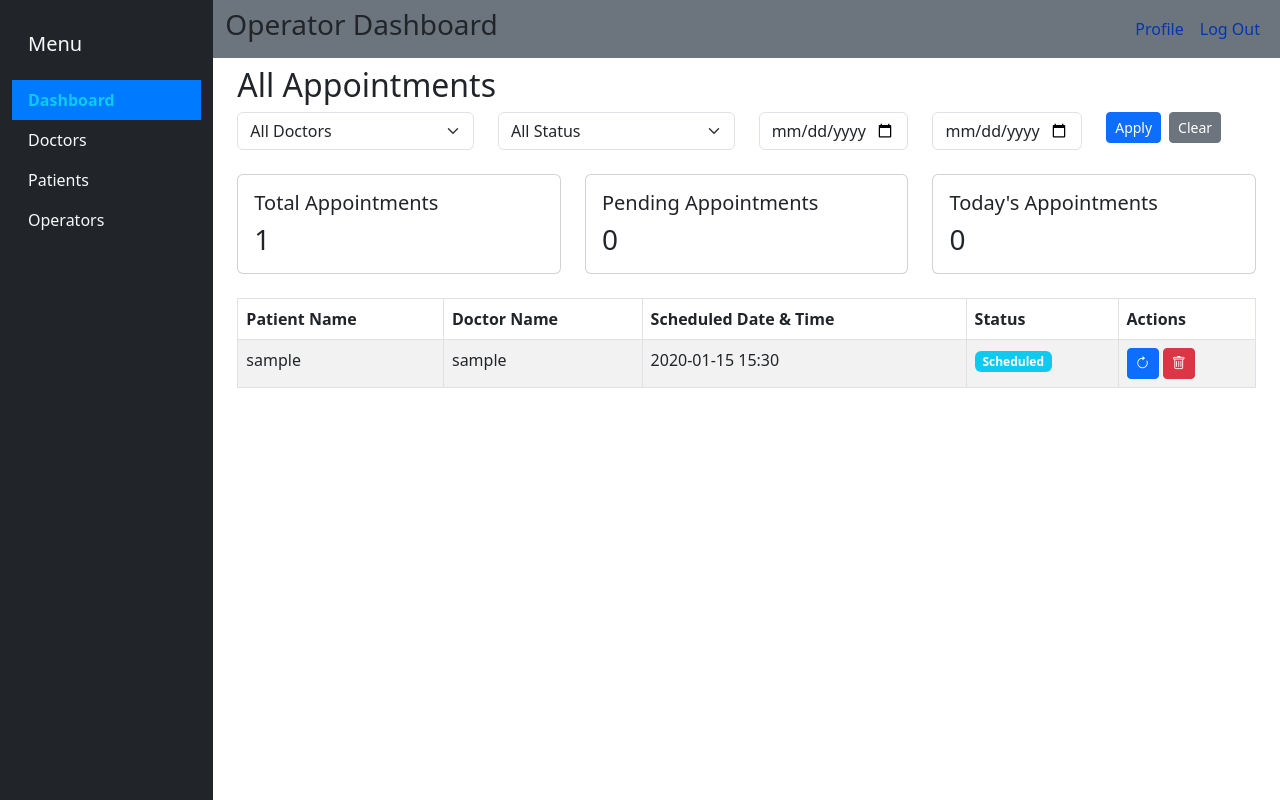
After one commit to Pulsencode/DocuClinic, a Django app: page /accounts/operator/dashboard/ in a window 1280 px wide. The commit adds this page. Run offline with Django 5.2, Linux system fonts and the light colour scheme; tables that the repository leaves empty hold one stand-in row (values such as "Sample post"); some libraries are stand-ins or nearby versions.

Commit message:
Operator dashboard

```diff
--- /dev/null
+++ b/accounts/templates/operators/operator_dashboard.html
@@ -0,0 +1,206 @@
+{% extends "authenticated_base.html" %}
+{% block title %}
+    Operator Dashboard - Appointments
+{% endblock title %}
+
+{% block content %}
+<div class="container mt-2">
+    <h2 class="mb-2">All Appointments</h2>
+
+    <!-- Filters Row -->
+       <!-- Filters Row -->
+       <div class="row mb-4">
+        <div class="col-md-3">
+            <select name="doctor" class="form-select" id="doctorFilter">
+                <option value="">All Doctors</option>
+                {% for doctor in doctors %}
+                <option value="{{ doctor.id }}" {% if selected_doctor == doctor.id|stringformat:"s" %}selected{% endif %}>
+                    {{ doctor.username }}
+                </option>
+                {% endfor %}
+            </select>
+        </div>
+        <div class="col-md-3">
+            <select name="status" class="form-select" id="statusFilter">
+                <option value="">All Status</option>
+                {% for status_value, status_label in status_choices %}
+                <option value="{{ status_value }}" {% if selected_status == status_value %}selected{% endif %}>
+                    {{ status_label }}
+                </option>
+                {% endfor %}
+            </select>
+        </div>
+        <div class="col-md-2">
+            <input type="date" name="date_from" value="{{ selected_date_from }}" class="form-control" id="dateFrom">
+        </div>
+        <div class="col-md-2">
+            <input type="date" name="date_to" value="{{ selected_date_to }}" class="form-control" id="dateTo">
+        </div>
+        <div class="col-md-2">
+            <div class="d-flex gap-2">
+                <button onclick="applyFilters()" class="btn btn-primary btn-sm">Apply</button>
+                <button onclick="clearFilters()" class="btn btn-secondary btn-sm">Clear</button>
+            </div>
+        </div>
+    </div>
+
+    <!-- Stats Cards Row -->
+    <div class="row mb-4">
+        <div class="col-md-4">
+            <div class="card">
+                <div class="card-body">
+                    <h5 class="card-title">Total Appointments</h5>
+                    <p class="card-text h3">{{ total_appointments }}</p>
+                </div>
+            </div>
+        </div>
+        <div class="col-md-4">
+            <div class="card">
+                <div class="card-body">
+                    <h5 class="card-title">Pending Appointments</h5>
+                    <p class="card-text h3">{{ pending_appointments }}</p>
+                </div>
+            </div>
+        </div>
+        <div class="col-md-4">
+            <div class="card">
+                <div class="card-body">
+                    <h5 class="card-title">Today's Appointments</h5>
+                    <p class="card-text h3">{{ today_appointments }}</p>
+                </div>
+            </div>
+        </div>
+    </div>
+
+    {% if not appointments %}
+        <div class="alert alert-info text-center" role="alert">No Appointments Found!</div>
+    {% else %}
+        <!-- Appointments Table -->
+        <table class="table table-bordered table-striped table-hover">
+            <thead>
+                <tr>
+                    <th scope="col">Patient Name</th>
+                    <th scope="col">Doctor Name</th>
+                    <th scope="col">Scheduled Date & Time</th>
+                    <th scope="col">Status</th>
+                    <th scope="col">Actions</th>
+                </tr>
+            </thead>
+            <tbody>
+                {% for appointment in appointments %}
+                    <tr>
+                        <td>{{ appointment.patient.username }}</td>
+                        <td>{{ appointment.doctor.username }}</td>
+                        <td>{{ appointment.appointment_datetime|date:"Y-m-d H:i" }}</td>
+                        <td>
+                            <span class="badge {% if appointment.status == 'Scheduled' %} bg-info {% elif appointment.status == 'Pending' %} bg-warning {% elif appointment.status == 'Completed' %} bg-success {% elif appointment.status == 'Cancelled' %} bg-danger {% endif %}">
+                                {{ appointment.status }}
+                            </span>
+                        </td>
+                        <td>
+                            <button type="button" class="btn btn-sm btn-primary" data-bs-toggle="modal" data-bs-target="#updateModal{{ appointment.pk }}">
+                                <i class="bi bi-arrow-clockwise"></i>
+                            </button>
+                            <button type="button" class="btn btn-sm btn-danger" data-bs-toggle="modal" data-bs-target="#deleteModal{{ appointment.pk }}">
+                                <i class="bi bi-trash"></i>
+                            </button>
+
+                            <!-- Update Modal -->
+                            <div class="modal fade" id="updateModal{{ appointment.pk }}" tabindex="-1">
+                                <div class="modal-dialog">
+                                    <div class="modal-content">
+                                        <div class="modal-header">
+                                            <h5 class="modal-title">Update Appointment Status</h5>
+                                            <button type="button" class="btn-close" data-bs-dismiss="modal"></button>
+                                        </div>
+                                        <div class="modal-body">
+                                            <form method="post" action="{% url 'appointment_update' appointment.pk %}">
+                                                {% csrf_token %}
+                                                <div class="form-group mb-3">
+                                                    <label for="status{{ appointment.pk }}" class="form-label">Select New Status</label>
+                                                    <select id="status{{ appointment.pk }}" name="status" class="form-select">
+                                                        {% for status_value, status_label in status_choices %}
+                                                        <option value="{{ status_value }}" {% if appointment.status == status_value %}selected{% endif %}>
+                                                            {{ status_label }}
+                                                        </option>
+                                                        {% endfor %}
+                                                    </select>
+                                                </div>
+                                                <button type="submit" class="btn btn-success">Save Changes</button>
+                                            </form>
+                                        </div>
+                                    </div>
+                                </div>
+                            </div>
+
+                            <!-- Delete Modal -->
+                            <div class="modal fade" id="deleteModal{{ appointment.pk }}" tabindex="-1">
+                                <div class="modal-dialog">
+                                    <div class="modal-content">
+                                        <div class="modal-header">
+                                            <h5 class="modal-title">Confirm Deletion</h5>
+                                            <button type="button" class="btn-close" data-bs-dismiss="modal"></button>
+                                        </div>
+                                        <div class="modal-body">
+                                            Are you sure you want to remove this appointment?
+                                        </div>
+                                        <div class="modal-footer">
+                                            <form method="post" action="{% url 'appointment_delete' appointment.pk %}">
+                                                {% csrf_token %}
+                                                <button type="button" class="btn btn-secondary" data-bs-dismiss="modal">Cancel</button>
+                                                <button type="submit" class="btn btn-danger">Remove</button>
+                                            </form>
+                                        </div>
+                                    </div>
+                                </div>
+                            </div>
+                        </td>
+                    </tr>
+                {% endfor %}
+            </tbody>
+        </table>
+    {% endif %}
+</div>
+
+<!-- JavaScript for handling filters -->
+<script>
+    <!-- Updated JavaScript for handling filters -->
+    // Function to clear all filters and reload page
+    function clearFilters() {
+        // Clear all form fields
+        document.getElementById('doctorFilter').value = '';
+        document.getElementById('statusFilter').value = '';
+        document.getElementById('dateFrom').value = '';
+        document.getElementById('dateTo').value = '';
+
+        // Redirect to base URL without parameters
+        window.location.href = window.location.pathname;
+    }
+
+    function applyFilters() {
+        const doctor = document.getElementById('doctorFilter').value;
+        const status = document.getElementById('statusFilter').value;
+        const dateFrom = document.getElementById('dateFrom').value;
+        const dateTo = document.getElementById('dateTo').value;
+
+        // Only add parameters if they have values
+        const params = new URLSearchParams();
+        if (doctor) params.append('doctor', doctor);
+        if (status) params.append('status', status);
+        if (dateFrom) params.append('date_from', dateFrom);
+        if (dateTo) params.append('date_to', dateTo);
+
+        // Redirect with parameters only if there are any
+        const queryString = params.toString();
+        window.location.href = window.location.pathname + (queryString ? `?${queryString}` : '');
+    }
+
+    // Clear filters on page reload if "clear_filters" parameter is present
+    document.addEventListener('DOMContentLoaded', function() {
+        if (window.location.href.includes('?clear_filters')) {
+            window.location.href = window.location.pathname;
+        }
+    });
+
+</script>
+{% endblock content %}
--- a/accounts/urls.py
+++ b/accounts/urls.py
@@ -20,7 +20,7 @@ urlpatterns = [
         views.DoctorDeleteView.as_view(),
         name="doctor_delete",
     ),
-    path("doctor/dashboard/", views.DoctorDashboardView.as_view(), name="dashboard"),
+    path("doctor/dashboard/", views.DoctorDashboardView.as_view(), name="doctor_dashboard"),
     # APPOINMENTS
     path(
         "appointment/create/",
@@ -57,4 +57,5 @@ urlpatterns = [
         views.OperatorDeleteView.as_view(),
         name="operator_delete",
     ),
+    path("operator/dashboard/", views.OperatorDashboardView.as_view(), name="operator_dashboard"),
 ]
--- a/accounts/views.py
+++ b/accounts/views.py
@@ -12,6 +12,8 @@ from django.views.generic import (
 )
 from .models import Doctor, Appointment, Patient, Operator
 from .forms import DoctorForm, AppointmentForm, OperatorForm
+from django.utils import timezone
+from datetime import datetime
 
 
 class SignUpView(CreateView):
@@ -115,7 +117,7 @@ class DoctorDashboardView(ListView):
     def get_queryset(self):
         # Show only appointments related to the logged-in doctor
         return Appointment.objects.filter(doctor=self.request.user).order_by(
-            "appointment_datetime"
+            "-appointment_datetime"
         )
 
     def get_context_data(self, **kwargs):
@@ -148,21 +150,41 @@ class AppointmentUpdateView(UpdateView):
     model = Appointment
     fields = ["status"]  # Only the status field should be editable
     template_name = "doctors/appointment_update_form.html"
-    success_url = reverse_lazy("dashboard")
 
     def get_queryset(self):
-        # Limit to appointments belonging to the logged-in doctor
-        return Appointment.objects.filter(doctor=self.request.user)
+        user = self.request.user
+        # Check if the user is a doctor or an operator
+        if hasattr(user, 'operator'):
+            return Appointment.objects.all()  # Operators can update any appointment
+        elif hasattr(user, 'doctor'):
+            return Appointment.objects.filter(doctor=user)  # Doctors can only update their own appointments
+        else:
+            return Appointment.objects.none()
+
+    def get_success_url(self):
+        user = self.request.user
+        # Redirect to the appropriate dashboard based on the user's role
+        if hasattr(user, 'operator'):
+            return reverse_lazy('operator_dashboard')  # Redirect to operator dashboard
+        else:
+            return reverse_lazy("doctor_dashboard")  # Redirect to doctor/dashboard
 
 
 class AppointmentDeleteView(DeleteView):
     model = Appointment
     template_name = "patients/appointment_confirm_delete.html"  # Optional: You can create a confirmation template
-    success_url = reverse_lazy("dashboard")
 
     def delete(self, request, *args, **kwargs):
         messages.success(request, "Appointment removed successfully!")
         return super().delete(request, *args, **kwargs)
+
+    def get_success_url(self):
+        user = self.request.user
+        # Redirect to the appropriate dashboard based on the user's role
+        if hasattr(user, 'operator'):
+            return reverse_lazy('operator_dashboard')  # Redirect to operator dashboard
+        else:
+            return reverse_lazy("doctor_dashboard")
 
 
 class OperatorListView(LoginRequiredMixin, UserPassesTestMixin, ListView):
@@ -263,3 +285,72 @@ class OperatorDeleteView(LoginRequiredMixin, UserPassesTestMixin, DeleteView):
     def delete(self, request, *args, **kwargs):
         messages.success(request, "Operator successfully deleted.")
         return super().delete(request, *args, **kwargs)
+
+
+class OperatorDashboardView(ListView):
+    model = Appointment
+    template_name = "operators/operator_dashboard.html"
+    context_object_name = "appointments"
+    paginate_by = 10  # Pagination for better performance
+
+    def get_queryset(self):
+        queryset = (
+            Appointment.objects.all()
+            .select_related("doctor", "patient")
+            .order_by("-appointment_datetime")
+        )
+
+        # Get filter parameters from GET request
+        doctor_id = self.request.GET.get("doctor")
+        status = self.request.GET.get("status")
+        date_from = self.request.GET.get("date_from")
+        date_to = self.request.GET.get("date_to")
+
+        # Apply filters
+        # if 'clear_filters' in self.request.GET:
+        #     return queryset.order_by('appointment_datetime')
+        if doctor_id:
+            queryset = queryset.filter(doctor_id=doctor_id)
+        if status:
+            queryset = queryset.filter(status=status)
+        if date_from:
+            try:
+                date_from = datetime.strptime(date_from, "%Y-%m-%d")
+                queryset = queryset.filter(appointment_datetime__date__gte=date_from)
+            except ValueError:
+                pass
+        if date_to:
+            try:
+                date_to = datetime.strptime(date_to, "%Y-%m-%d")
+                queryset = queryset.filter(appointment_datetime__date__lte=date_to)
+            except ValueError:
+                pass
+
+        return queryset
+
+    def get_context_data(self, **kwargs):
+        context = super().get_context_data(**kwargs)
+        context["page_title"] = "Operator Dashboard"
+
+        # Add filter options to context
+        context["doctors"] = Doctor.objects.all().order_by("username")
+        context["status_choices"] = Appointment.STATUS_CHOICES
+
+        # Preserve filter values in context
+        context["selected_doctor"] = self.request.GET.get("doctor", "")
+        context["selected_status"] = self.request.GET.get("status", "")
+        context["selected_date_from"] = self.request.GET.get("date_from", "")
+        context["selected_date_to"] = self.request.GET.get("date_to", "")
+
+        # Add summary statistics
+        context["total_appointments"] = self.get_queryset().count()
+        context["pending_appointments"] = (
+            self.get_queryset().filter(status="Pending").count()
+        )
+        context["today_appointments"] = (
+            self.get_queryset()
+            .filter(appointment_datetime__date=timezone.now().date())
+            .count()
+        )
+
+        return context
--- a/templates/authenticated_base.html
+++ b/templates/authenticated_base.html
@@ -37,7 +37,7 @@
                         <h4 class="sidebar-title text-light">Menu</h4>
                         <ul class="nav flex-column">
                             <li class="nav-item">
-                                <a class="nav-link active text-info" href="{% url 'dashboard' %}">Dashboard</a>
+                                <a class="nav-link active text-info" href="{% url 'doctor_dashboard' %}">Dashboard</a>
                             </li>
                             <li class="nav-item">
                                 <a class="nav-link  text-light" href="{% url 'doctor_list' %}">Doctors</a>
```
